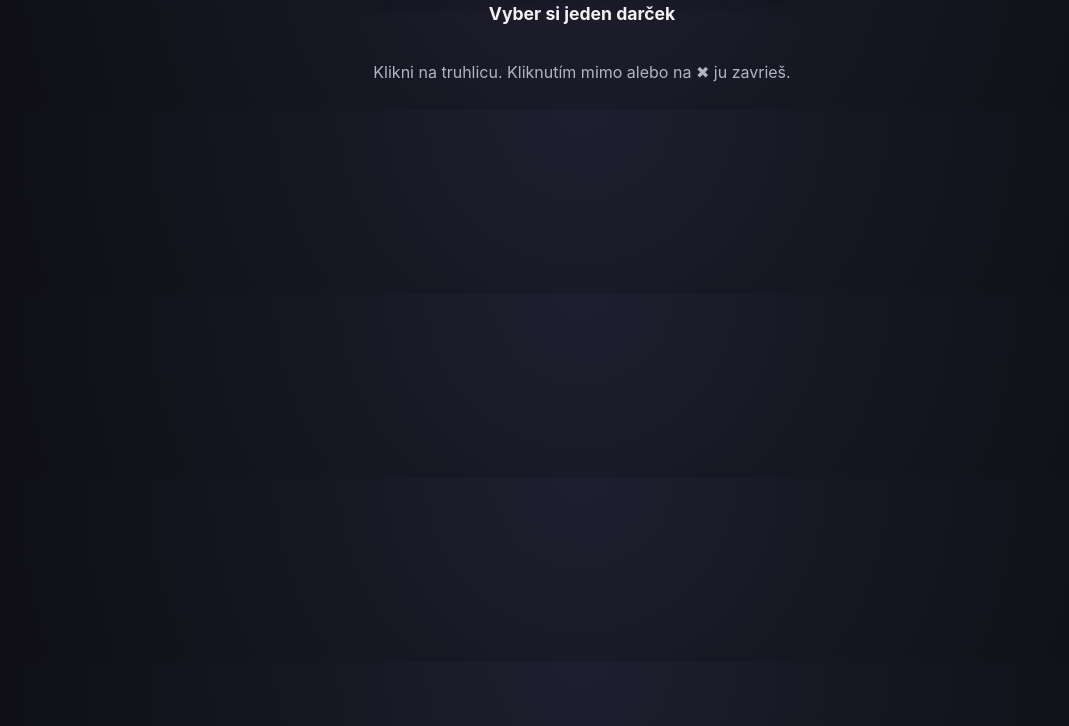
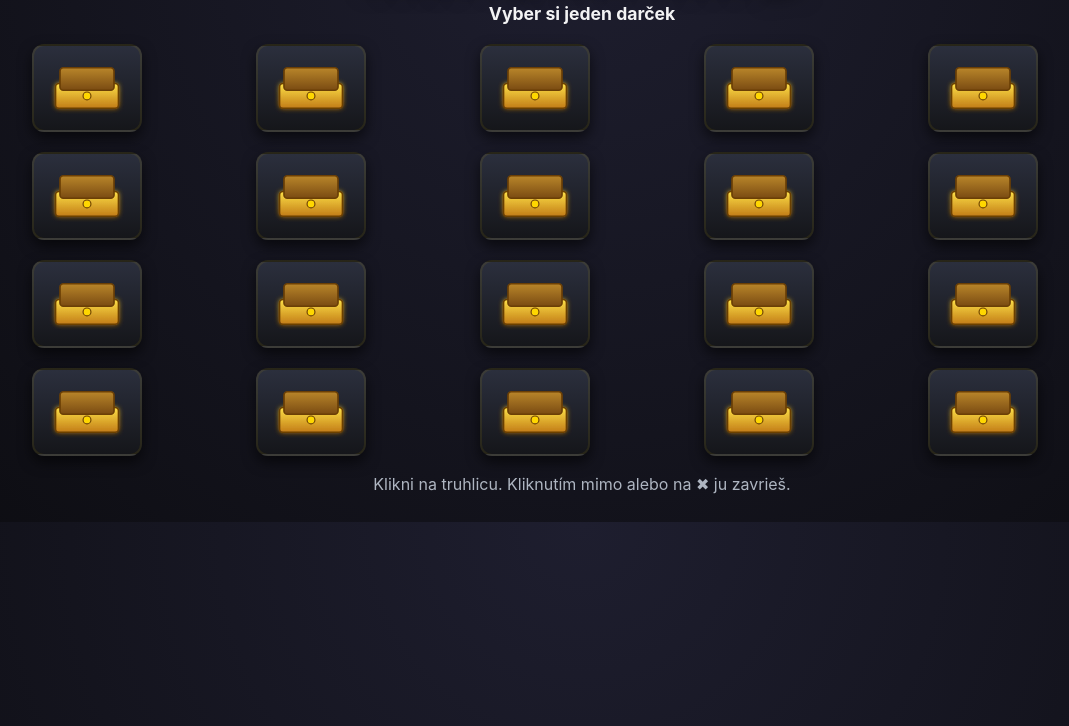
Before and after one commit to mareksabo/birthday-present, a plain HTML site: page index.html in a window 1280 px wide. Shown: the part 74-800 px from the top of the page, without its empty margins (58-1127 px from the left). Drawn offline with Linux system fonts and the light colour scheme.

Commit message:
Update index.html

```diff
--- a/index.html
+++ b/index.html
@@ -17,12 +17,10 @@ padding: 28px;
     h1 {font-size:2.2rem;margin:0;color:var(--gold);text-shadow:0 4px 20px rgba(0,0,0,0.6)}
     h2 {font-size:1.1rem;margin:6px 0 20px;color:#fff;opacity:0.95}
 
-
     .grid{display:grid;grid-template-columns:repeat(5,1fr);gap:20px;max-width:1100px;margin:0 auto}
     @media (max-width:900px){.grid{grid-template-columns:repeat(4,1fr)}}
     @media (max-width:700px){.grid{grid-template-columns:repeat(3,1fr)}}
     @media (max-width:480px){.grid{grid-template-columns:repeat(2,1fr)}}
-
 
     .chest{
       width:110px;height:88px;border-radius:12px;border:2px solid rgba(255,215,0,0.08);background:linear-gradient(180deg,#2b2f3d,#15161a);display:flex;align-items:center;justify-content:center;cursor:pointer;box-shadow:0 6px 14px rgba(0,0,0,0.6);
@@ -32,10 +30,8 @@ transition:transform .14s ease, box-shadow .18s ease;
     .chest:focus{outline:3px solid rgba(255,215,0,0.12);outline-offset:6px}
     .chest:hover{transform:translateY(-6px);box-shadow:0 12px 30px rgba(0,0,0,0.65)}
 
-
     .icon{width:84px;height:54px;display:flex;align-items:center;justify-content:center}
     .icon svg{width:84px;height:54px;display:block}
-
 
     /* overlay */
     .overlay{position:fixed;inset:0;background:rgba(0,0,0,0.86);display:flex;align-items:center;justify-content:center;padding:20px;z-index:1000;opacity:0;pointer-events:none;transition:opacity .22s ease}
@@ -43,7 +39,6 @@ transition:transform .14s ease, box-shadow .18s ease;
     .overlay-box{background:linear-gradient(180deg,#14161a,#20232a);padding:28px;border-radius:14px;max-width:780px;width:100%;box-shadow:0 10px 40px rgba(0,0,0,0.6),0 0 40px rgba(255,215,0,0.06)}
     .overlay-text{font-size:22px;color:var(--gold);line-height:1.35;text-align:center}
     .overlay-close{position:absolute;top:18px;right:20px;font-size:26px;color:#fff;cursor:pointer;background:none;border:0}
-
 
     /* small caption under the grid for instructions */
     .hint{margin-top:18px;color:#bfc7d3;opacity:0.9}
@@ -53,9 +48,7 @@ transition:transform .14s ease, box-shadow .18s ease;
   <h1>Všetko najlepšie Ľuboš 🎉</h1>
   <h2>Vyber si jeden darček</h2>
 
-
   <div class="grid" id="grid" aria-live="polite"></div>
-
 
   <div class="overlay" id="overlay" role="dialog" aria-modal="true" aria-hidden="true">
     <button class="overlay-close" id="overlayClose" aria-label="Zavrieť">✖</button>
@@ -64,9 +57,7 @@ transition:transform .14s ease, box-shadow .18s ease;
     </div>
   </div>
 
-
   <div class="hint">Klikni na truhlicu. Kliknutím mimo alebo na ✖ ju zavrieš.</div>
-
 
   <script>
     const texts = [
@@ -76,7 +67,7 @@ const texts = [
       "Jízda ve Ferrari 458 Italia na polygonu / na Moravě",
       "Jízda v Lamborghini Huracán na polygonu",
       "Jízda v závodních speciálech na polygonu",
-"Jízda v Porsche 911 Carrera 4 Targa na polygonu",
+      "Jízda v Porsche 911 Carrera  4 Targa na polygonu",
       "Jízda v Subaru Impreza WRX STI na polygonu",
       "Jízda v supersportu na Masarykově závodním okruhu",
       "Jízda ve formuli na okruhu",
@@ -92,36 +83,29 @@ const texts = [
       "Jízda v Tesle 3 Performance Highland 2024"
     ];
 
-
     const grid = document.getElementById('grid');
     const overlay = document.getElementById('overlay');
     const overlayText = document.getElementById('overlayText');
     const overlayClose = document.getElementById('overlayClose');
 
-
     let openedChest = null;
     let audioCtx = null;
-
 
     function playCink(){
       try{
         if(!audioCtx) audioCtx = new (window.AudioContext || window.webkitAudioContext)();
         const now = audioCtx.currentTime;
 
-
         const o1 = audioCtx.createOscillator(); o1.type = 'sine'; o1.frequency.setValueAtTime(880, now);
         const o2 = audioCtx.createOscillator(); o2.type = 'triangle'; o2.frequency.setValueAtTime(1320, now);
         const gain = audioCtx.createGain();
         gain.gain.setValueAtTime(0.0001, now);
-gain.gain.exponentialRampToValueAtTime(0.15, now + 0.01); // 25% původní hlasitosti
+        gain.gain.exponentialRampToValueAtTime(0.15, now + 0.01);
         gain.gain.exponentialRampToValueAtTime(0.0001, now + 1.0);
-
 
         const filter = audioCtx.createBiquadFilter(); filter.type = 'highpass'; filter.frequency.setValueAtTime(600, now);
 
-
         o1.connect(gain); o2.connect(gain); gain.connect(filter); filter.connect(audioCtx.destination);
-
 
         o1.start(now); o2.start(now);
         o1.stop(now + 1.0); o2.stop(now + 1.0);
@@ -129,4 +113,64 @@ o1.stop(now + 1.0); o2.stop(now + 1.0);
         console.warn('Audio play failed', e);
       }
     }
+
+    function makeChestSVG(){
+      return `
+        <svg viewBox="0 0 64 48" xmlns="http://www.w3.org/2000/svg" aria-hidden="true">
+          <defs>
+            <linearGradient id="g1" x1="0" x2="0" y1="0" y2="1">
+              <stop offset="0" stop-color="#fde047" />
+              <stop offset="1" stop-color="#c27c17" />
+            </linearGradient>
+            <linearGradient id="g2" x1="0" x2="0" y1="0" y2="1">
+              <stop offset="0" stop-color="#b9862a" />
+              <stop offset="1" stop-color="#7a4b12" />
+            </linearGradient>
+            <filter id="glow" x="-50%" y="-50%" width="200%" height="200%">
+              <feGaussianBlur stdDeviation="2.2" result="b"/>
+              <feMerge><feMergeNode in="b"/><feMergeNode in="SourceGraphic"/></feMerge>
+            </filter>
+          </defs>
+          <rect x="4" y="20" width="56" height="22" rx="3" fill="url(#g1)" stroke="#6b3f05" stroke-width="1.5" filter="url(#glow)"/>
+          <rect x="8" y="6" width="48" height="20" rx="3" fill="url(#g2)" stroke="#6b3f05" stroke-width="1.5"/>
+          <circle cx="32" cy="31" r="3.5" fill="#ffd700" stroke="#6b3f05" stroke-width="1"/>
+        </svg>
+      `;
+    }
+
+    texts.forEach((txt) => {
+      const btn = document.createElement('button');
+      btn.className = 'chest';
+      btn.type = 'button';
+      btn.setAttribute('aria-label', txt);
+      btn.innerHTML = `<div class="icon">${makeChestSVG()}</div>`;
+
+      btn.addEventListener('click', () => {
+        btn.classList.add('open');
+        openedChest = btn;
+        overlayText.textContent = txt;
+        overlay.classList.add('show');
+        overlay.setAttribute('aria-hidden', 'false');
+        playCink();
+      });
+
+      btn.addEventListener('keydown', (e) => {
+        if(e.key === 'Enter' || e.key === ' '){ e.preventDefault(); btn.click(); }
+      });
+
+      grid.appendChild(btn);
+    });
+
+    function closeOverlay(){
+      overlay.classList.remove('show');
+      overlay.setAttribute('aria-hidden', 'true');
+      if(openedChest){ openedChest.classList.remove('open'); openedChest = null; }
+    }
+
+    overlayClose.addEventListener('click', closeOverlay);
+    overlay.addEventListener('click', (e)=>{ if(e.target === overlay) closeOverlay(); });
+    document.addEventListener('keydown', (e)=>{ if(e.key === 'Escape') closeOverlay(); });
+
+  </script>
+</body>
 </html>
```
Lines whose indentation alone changed are shown as unchanged.
